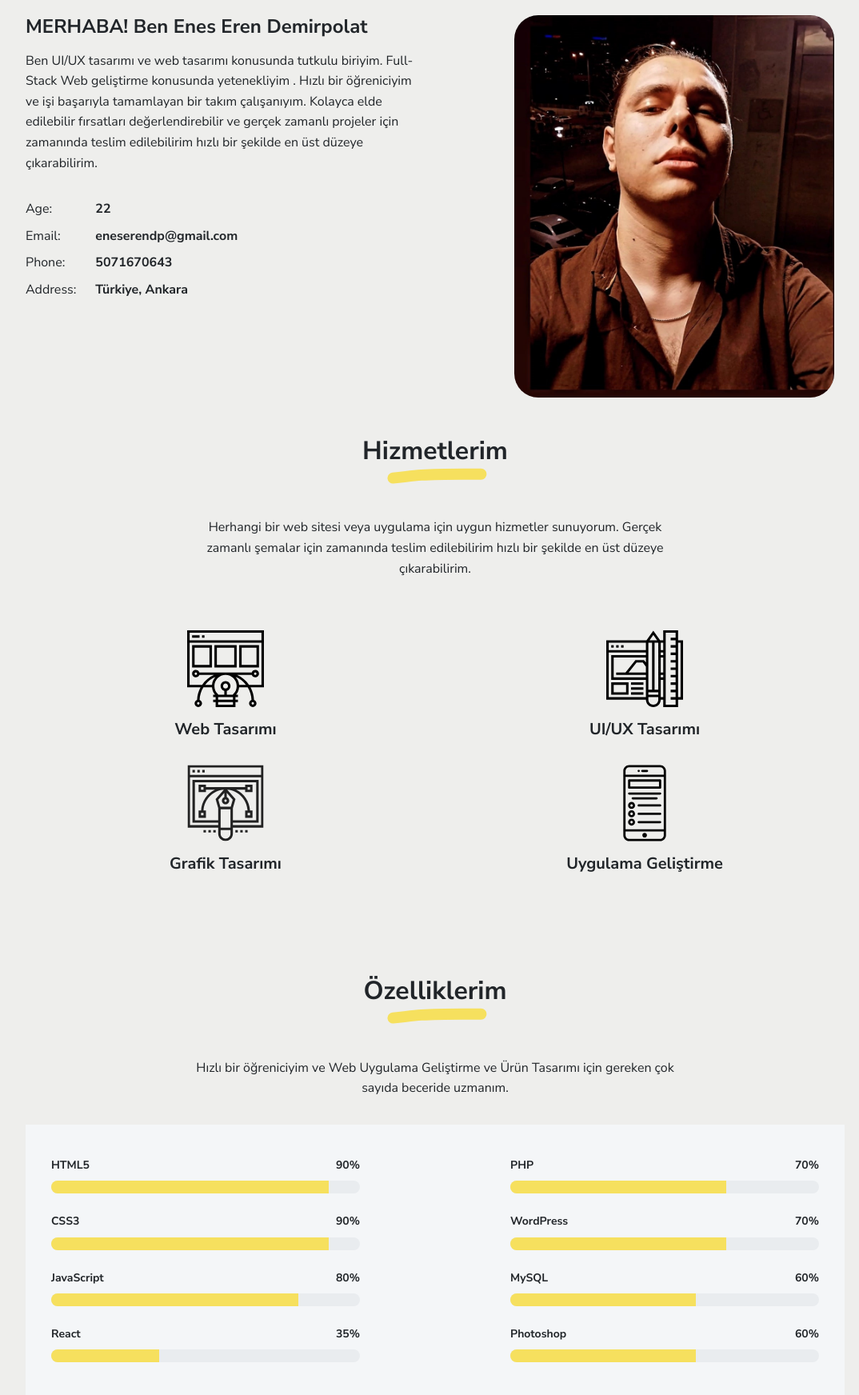
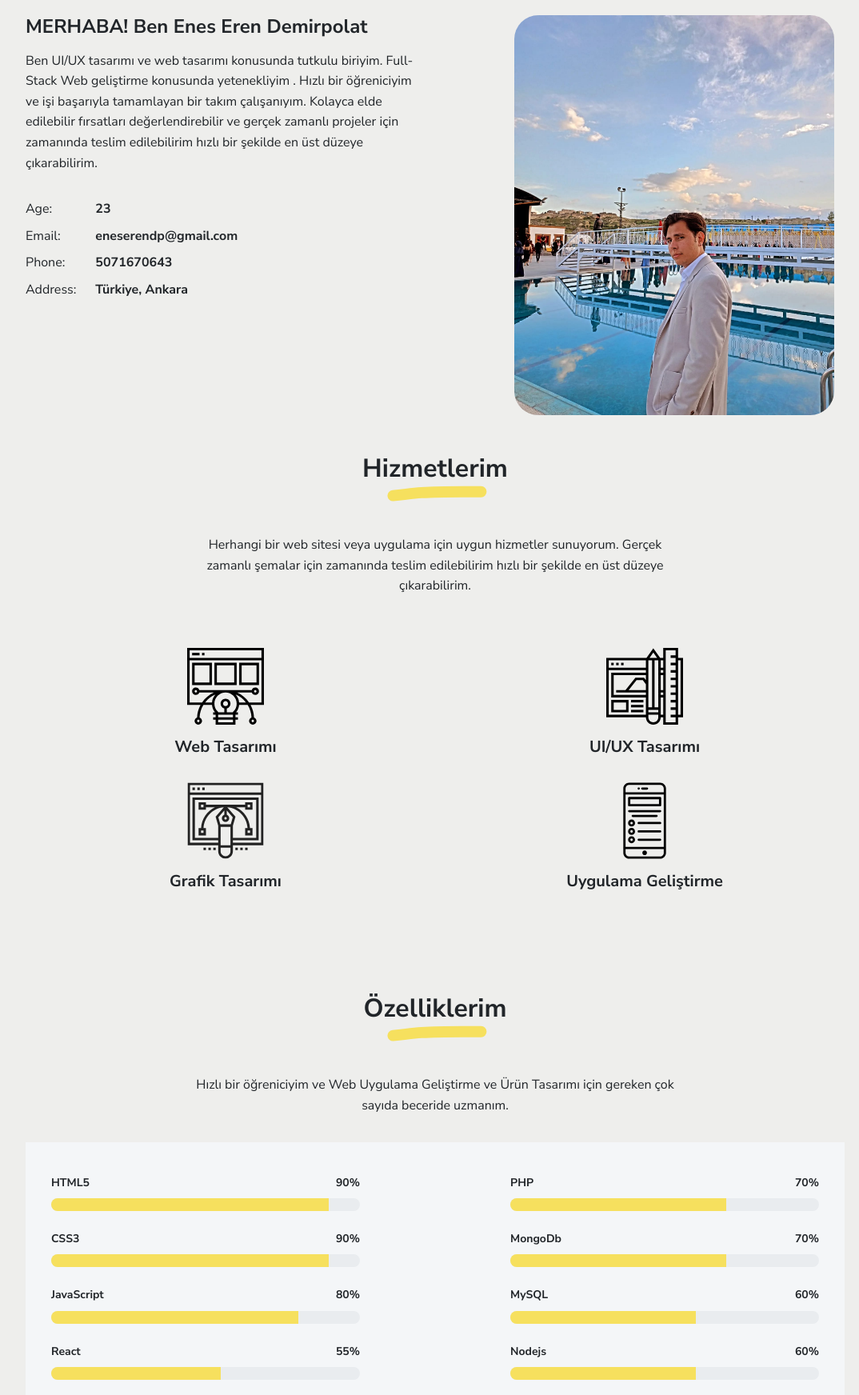
Before and after one commit to eneserendp/portfolio, a plain HTML site: page index.html in a window 1280 px wide. Shown: the part 690-2434 px from the top of the page at 80% size, without its empty margins (96-1170 px from the left). Drawn offline with Linux system fonts and the light colour scheme; a small style sheet from the web is missing.

Commit message:
first commit

```diff
--- a/index.html
+++ b/index.html
@@ -92,7 +92,7 @@
             <div class="pb-1">Age:</div>
           </div>
           <div class="col-sm-10">
-            <div class="pb-1 fw-bolder">22</div>
+            <div class="pb-1 fw-bolder">23</div>
           </div>
           <div class="col-sm-2">
             <div class="pb-1">Email:</div>
@@ -116,7 +116,7 @@
 
         </div>
       </div>
-      <div class="col-md-5 offset-md-1" data-aos="fade-left" data-aos-delay="100"><img class="avatar img-fluid mt-2" src="images/avatar31.jpg" width="400" height="400" alt="Walter Patterson"/></div>
+      <div class="col-md-5 offset-md-1" data-aos="fade-left" data-aos-delay="100"><img class="avatar img-fluid mt-2" src="images/avatar32.jpg" width="400" height="400" alt="Walter Patterson"/></div>
     </div>
   </div>
 </div>
@@ -182,9 +182,9 @@
             </div>
           </div>
           <div class="py-1">
-            <div class="d-flex text-small fw-bolder"><span class="me-auto">React</span><span>35%</span></div>
+            <div class="d-flex text-small fw-bolder"><span class="me-auto">React</span><span>55%</span></div>
             <div class="progress my-1">
-              <div class="progress-bar bg-primary" role="progressbar" data-aos="zoom-in-right" data-aos-delay="300" data-aos-anchor=".skills-section" style="width: 35%" aria-valuenow="75" aria-valuemin="0" aria-valuemax="100"></div>
+              <div class="progress-bar bg-primary" role="progressbar" data-aos="zoom-in-right" data-aos-delay="300" data-aos-anchor=".skills-section" style="width: 55%" aria-valuenow="75" aria-valuemin="0" aria-valuemax="100"></div>
             </div>
           </div>
         </div>
@@ -196,7 +196,7 @@
             </div>
           </div>
           <div class="py-1">
-            <div class="d-flex text-small fw-bolder"><span class="me-auto">WordPress</span><span>70%</span></div>
+            <div class="d-flex text-small fw-bolder"><span class="me-auto">MongoDb</span><span>70%</span></div>
             <div class="progress my-1">
               <div class="progress-bar bg-primary" role="progressbar" data-aos="zoom-in-right" data-aos-delay="500" data-aos-anchor=".skills-section" style="width: 70%" aria-valuenow="70" aria-valuemin="0" aria-valuemax="100"></div>
             </div>
@@ -208,7 +208,7 @@
             </div>
           </div>
           <div class="py-1">
-            <div class="d-flex text-small fw-bolder"><span class="me-auto">Photoshop</span><span>60%</span></div>
+            <div class="d-flex text-small fw-bolder"><span class="me-auto">Nodejs</span><span>60%</span></div>
             <div class="progress my-1">
               <div class="progress-bar bg-primary" role="progressbar" data-aos="zoom-in-right" data-aos-delay="600" data-aos-anchor=".skills-section" style="width: 60%" aria-valuenow="60" aria-valuemin="0" aria-valuemax="100"></div>
             </div>
@@ -242,7 +242,7 @@
       <div class="grid-item"><a href="https://github.com/eneserendp">
           <figure class="portfolio-item"><img src="images/portfolio/Working at night 🥰.jpeg" data-bp="images/portfolio/3.jpg" data-caption="Example of an optional caption."/>
             <figcaption>
-              <h4 class="h5 mb-0">Teklif Formu</h4>
+              <h4 class="h5 mb-0">TeknoEmlak</h4>
               <div>github.com/eneserendp</div>
             </figcaption>
           </figure></a></div>
@@ -391,7 +391,6 @@
         <nav role="navigation">
           <ul class="nav justify-content-center">
             <li class="nav-item"><a class="nav-link" href="https://twitter.com/eneserendp" title="Twitter"><i class="fab fa-twitter"></i><span class="menu-title sr-only">Twitter</span></a></li>
-            <li class="nav-item"><a class="nav-link" href="https://www.facebook.com/eneseren.demirpolat" title="Facebook"><i class="fab fa-facebook"></i><span class="menu-title sr-only">Facebook</span></a></li>
             <li class="nav-item"><a class="nav-link" href="https://www.instagram.com/eneserendp/" title="Instagram"><i class="fab fa-instagram"></i><span class="menu-title sr-only">Instagram</span></a></li>
             <li class="nav-item"><a class="nav-link" href="https://www.linkedin.com/in/enes-eren-demirpolat-3b1450220/" title="LinkedIn"><i class="fab fa-linkedin"></i><span class="menu-title sr-only">LinkedIn</span></a></li>
 
```
Also changed, not shown: images/avatar32.jpg (added).
